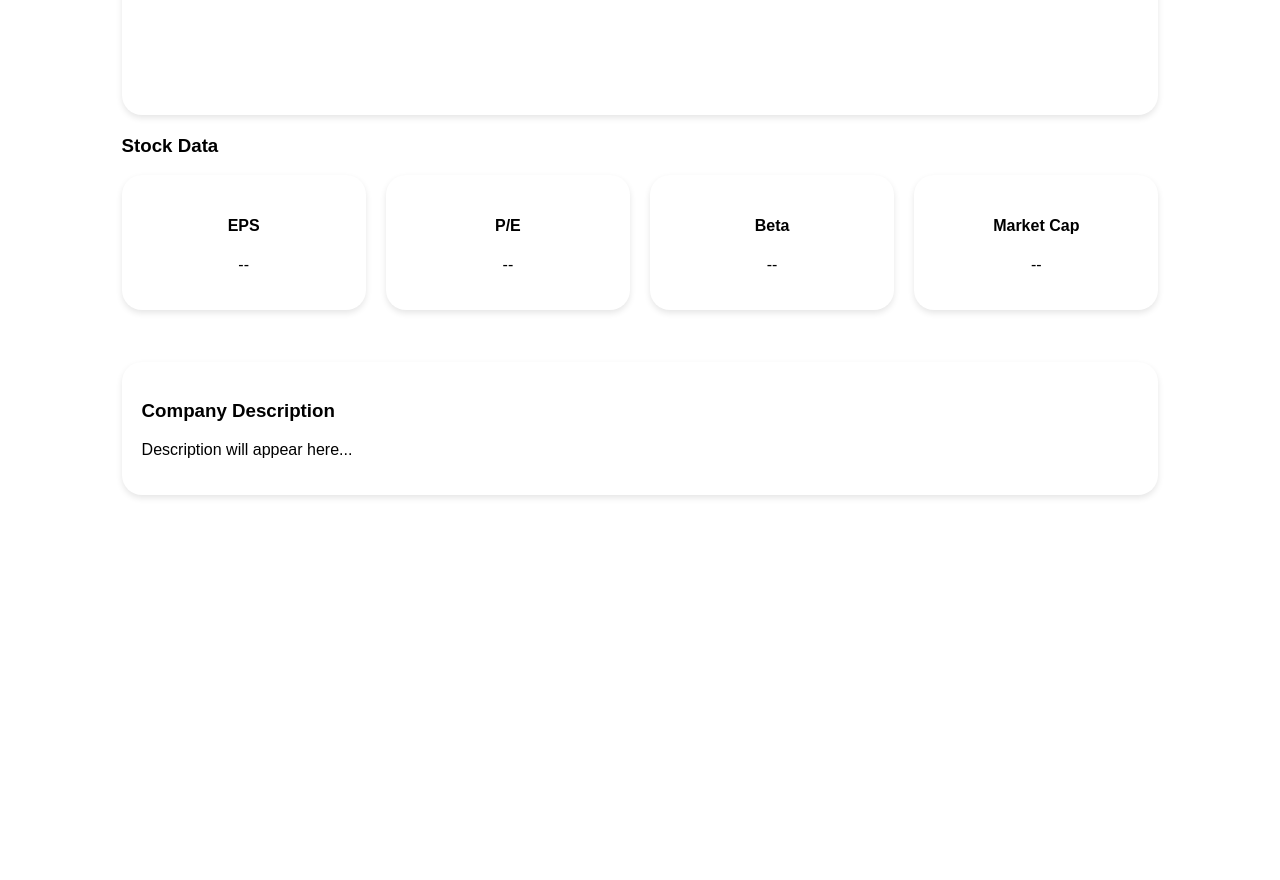
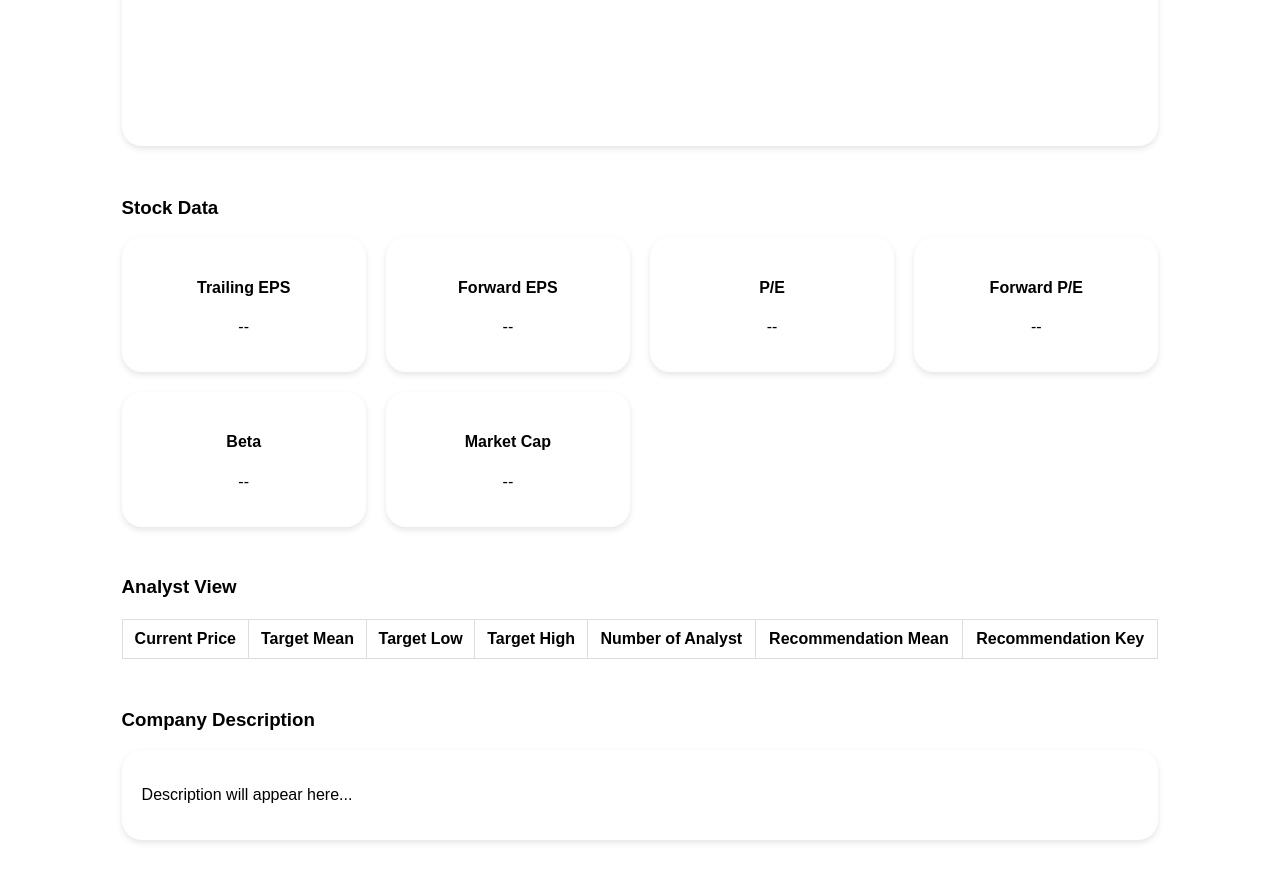
Before and after one commit to Sasacoriror/Stock_Frontend, a plain HTML site: page static/Dividend_Tracker/Review/Review.html in a window 1280 px wide. Shown: the part 780-1660 px from the top of the page. Before the commit the page ends 1315 px from the top, so only its background shows below. Drawn offline with nearby package versions, Linux system fonts and the light colour scheme; files whose address does not match are found by name.

Commit message:
Added new data to be shown on the search page such as stock data and analyst data

```diff
--- a/static/Dividend_Tracker/Review/Review.css
+++ b/static/Dividend_Tracker/Review/Review.css
@@ -50,6 +50,10 @@ body {
 
 h2 {
     text-align: center;
+}
+
+h3 {
+    padding-top: 3%;
 }
 
 .add-btn {
@@ -176,7 +180,7 @@ h2 {
 }
 
 /* DIVIDEND SECTION */
-.dividend-table, .dividend-Cagr{
+.dividend-table, .dividend-Cagr, .analyst-view{
     width: 100%;
     border-collapse: collapse;
     margin-top: 2%;
@@ -194,11 +198,16 @@ h2 {
     text-align: center;
 }
 
+.analyst-view th, .analyst-view td {
+    border: 1px solid #ddd;
+    padding: 10px;
+    text-align: center;
+}
+
 .dividend-grid {
     display: grid;
     grid-template-columns: repeat(auto-fit, minmax(200px, 1fr));
     gap: 20px;
-    margin-bottom: 5%;
 }
 .dividend-card {
     background: white;
--- a/static/Dividend_Tracker/Review/Review.html
+++ b/static/Dividend_Tracker/Review/Review.html
@@ -56,14 +56,27 @@
 
             <h3>Stock Data</h3>
             <div class="dividend-grid">
-                <div class="dividend-card"><h4>EPS</h4><p data-field="EPS">--</p></div>
-                <div class="dividend-card"><h4>P/E</h4><p data-field="PE">--</p></div>
+                <div class="dividend-card"><h4>Trailing EPS</h4><p data-field="Trailing_EPS">--</p></div>
+                <div class="dividend-card"><h4>Forward EPS</h4><p data-field="Forward_EPS">--</p></div>
+                <div class="dividend-card"><h4>P/E</h4><p data-field="PE_Ratio">--</p></div>
+                <div class="dividend-card"><h4>Forward P/E</h4><p data-field="Forward_Pe">--</p></div>
                 <div class="dividend-card"><h4>Beta</h4><p data-field="Beta">--</p></div>
-                <div class="dividend-card"><h4>Market Cap</h4><p data-field="Beta">--</p></div>
+                <div class="dividend-card"><h4>Market Cap</h4><p data-field="Market_Cap">--</p></div>
             </div>
 
+            <h3>Analyst View</h3>
+            <table id="analyst" class="analyst-view">
+                <thead>
+                    <tr><th>Current Price</th><th>Target Mean</th><th>Target Low</th><th>Target High</th><th>Number of Analyst</th><th>Recommendation Mean</th><th>Recommendation Key</th></tr>
+                </thead>
+                <tbody>
+
+                </tbody>
+            </table>
+
+            <h3>Company Description</h3>
             <div class="desc-box">
-                <h3>Company Description</h3>
+
                 <p data-field="Description_Of_Company">Description will appear here...</p>
             </div>
         </div>
--- a/static/Dividend_Tracker/Review/Review.js
+++ b/static/Dividend_Tracker/Review/Review.js
@@ -178,7 +178,7 @@ async function getSummaryAndDividendData(ticker) {
             throw new Error(`Error: ${response3.status} ${response3.statusText}`)
         }
 
-        console.log("The exchange is: "+data1.Exchange);
+        //console.log("The exchange is: "+data1.Exchange);
         createPriceChart(data1.Exchange);
         getSummaryData(data1);
         getDividendData(data2);
@@ -226,6 +226,28 @@ function getSummaryData(summary){
             element.textContent = summary[field];
         }
     });
+
+    const tbody = document.querySelector('#analyst tbody');
+    tbody.innerHTML = '';
+
+    const tr = document.createElement('tr');
+
+    ['current_price', 'target_mean', 'target_low', 'target_high', 'analyst_count', 'recommendation_mean', 'recommendation_key'].forEach(key => {
+        const td = document.createElement('td');
+        let value = summary[key];
+
+        if (value === null || value === undefined) {
+            value = '--';
+        } else if (['current_price', 'target_mean', 'target_low', 'target_high'].includes(key)){
+            value = `$${parseFloat(value).toFixed(2)}`;
+        }
+
+        td.textContent = value;
+
+        tr.appendChild(td);
+    });
+
+    tbody.appendChild(tr);
 }
 
 function getDividendData(dividend){
```
